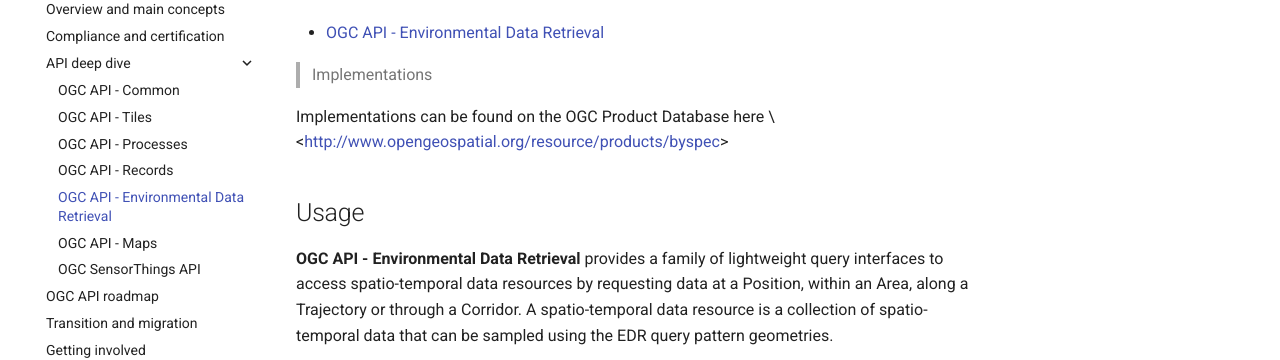
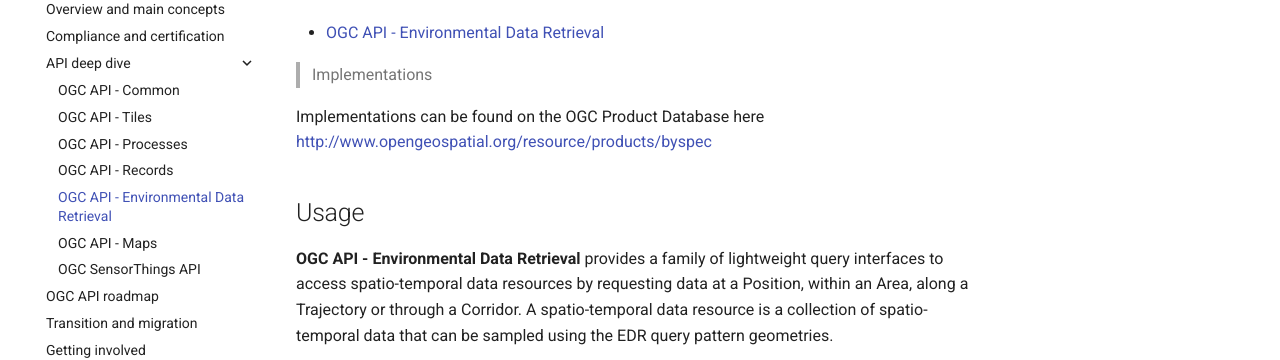
Before and after one commit to opengeospatial/ogcapi-workshop, an MkDocs documentation site: the page built from workshop/content/docs/api-deep-dive/environmental-data-retrieval/index.md, in a window 1280 px wide and 900 px high, scrolled down 1337 px. Shown: the part 153-513 px from the top of the window. Built offline with MkDocs 1.6.1 and Material for MkDocs 9.7.7, drawn with Linux system fonts in a browser that asks for light colours; comment, search, counter and statistics services are not loaded.

```diff
--- a/workshop/content/docs/api-deep-dive/environmental-data-retrieval/index.md
+++ b/workshop/content/docs/api-deep-dive/environmental-data-retrieval/index.md
@@ -59,7 +59,7 @@ by this standard and selected by the client.
 
 > Implementations
 
-Implementations can be found on the OGC Product Database here \<<http://www.opengeospatial.org/resource/products/byspec>\>
+Implementations can be found on the OGC Product Database here <http://www.opengeospatial.org/resource/products/byspec>
 
 ## Usage
 
```
